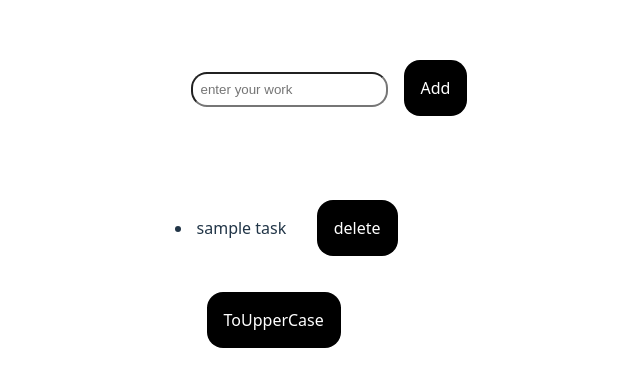
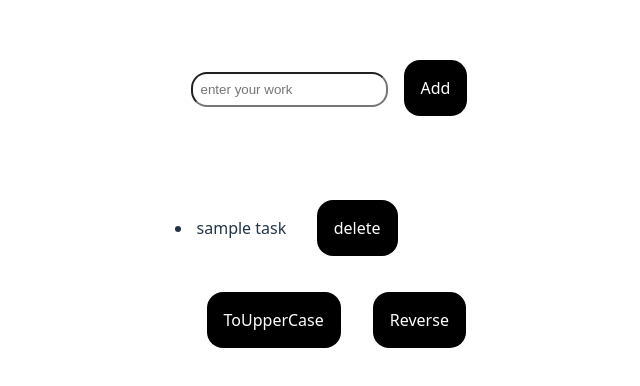
Before and after one commit to nishav07/React-playground, a React (Vite) app: page / in a window 1280 px wide. Shown: the part 202-588 px from the top of the page, without its empty margins (303-943 px from the left). Built offline with nearby package versions, Linux system fonts and the light colour scheme.

Commit message:
bus aaj keliye itna hi

```diff
--- a/src/TodoList.jsx
+++ b/src/TodoList.jsx
@@ -32,7 +32,7 @@ export default function TodoList () {
 
     let upperCaseAll = () => {
         setTodo( (prev)  => {
-            return prev.map((todo) => {
+            return prev.map((todo) => {  //sab array mai change krne ke liye mapppppp use krna hai
                 return {
                     ...todo,
                     task:todo.task.toUpperCase(),
@@ -40,6 +40,13 @@ export default function TodoList () {
                 }
             })
         })
+    }
+
+    let reverseArr = () => {
+        let nxtTodo = [...todo];
+        let revsseTodo = nxtTodo.reverse();
+        setTodo(revsseTodo);
+
     }
 
     return (<div>
@@ -65,6 +72,7 @@ export default function TodoList () {
 </ul>
 
 <button onClick={upperCaseAll}>ToUpperCase</button>
+<button onClick={reverseArr}>Reverse</button>
     </div>
     )
 }
```
